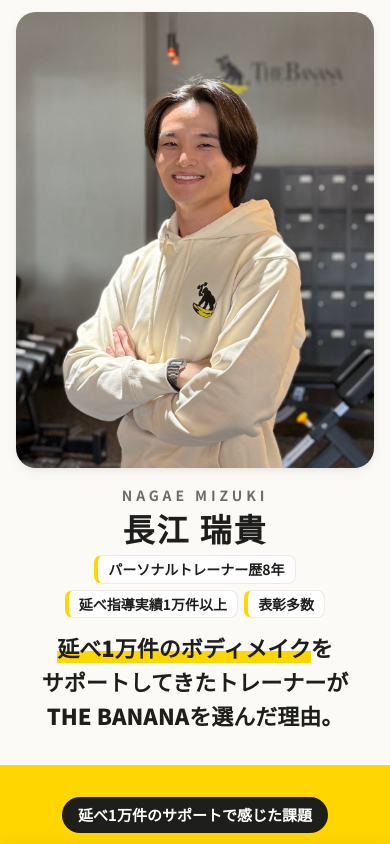
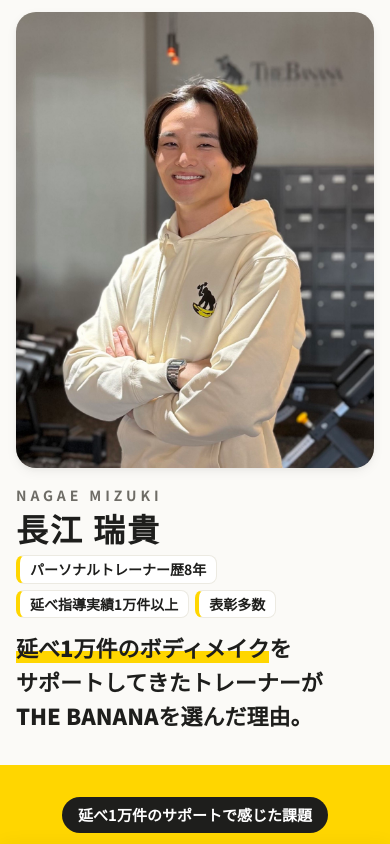
Before and after one commit to the-banana-gym/mizuki, a plain HTML site: page index.html in a window 390 px wide. Shown: the top 844 px of the page. Drawn offline with Linux system fonts and the light colour scheme.

Commit message:
真ん中ぞろえを取り消す
Co-Authored-By: Claude Opus 5.5 <noreply@anthropic.com>

```diff
--- a/index.html
+++ b/index.html
@@ -141,10 +141,6 @@ footer{padding-bottom:110px}
 @media (max-width:899px) and (max-height:760px){
   .hero .photo{aspect-ratio:1098/1225}
   .hero .photo img{object-position:50% 100%}
-}
-@media (max-width:899px){
-  .hero > div:last-child{text-align:center}
-  .hero .creds{justify-content:center}
 }
 </style>
 </head>
```
